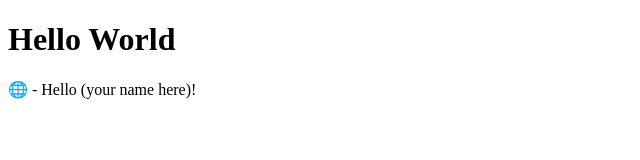
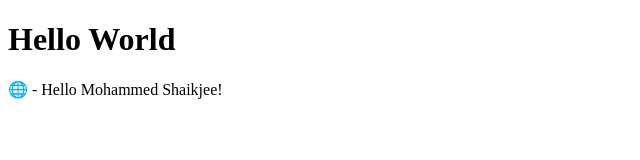
Before and after one commit to MohammedShaikjee/prelab, a plain HTML site: page index.html in a window 1280 px wide. Shown: the full height of the page, 0-640 px from the left. Drawn offline with Linux system fonts and the light colour scheme.

Commit message:
name added

```diff
--- a/index.html
+++ b/index.html
@@ -7,7 +7,7 @@
 <body>
 <h1>Hello World</h1>
 <p>
-&#127760 - Hello (your name here)!
+&#127760 - Hello Mohammed Shaikjee!
 </p>
 </body>
 </html>
```
